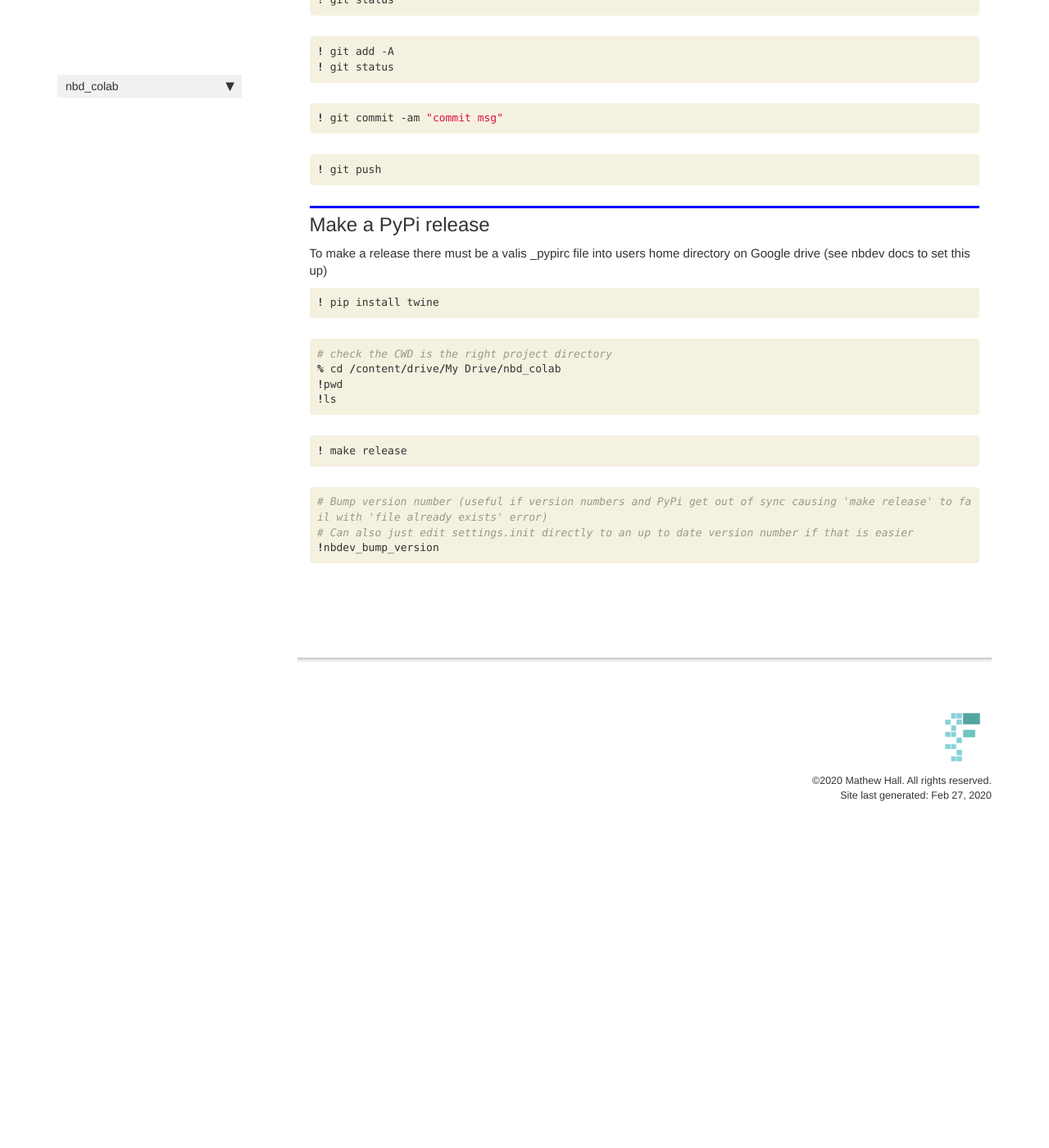
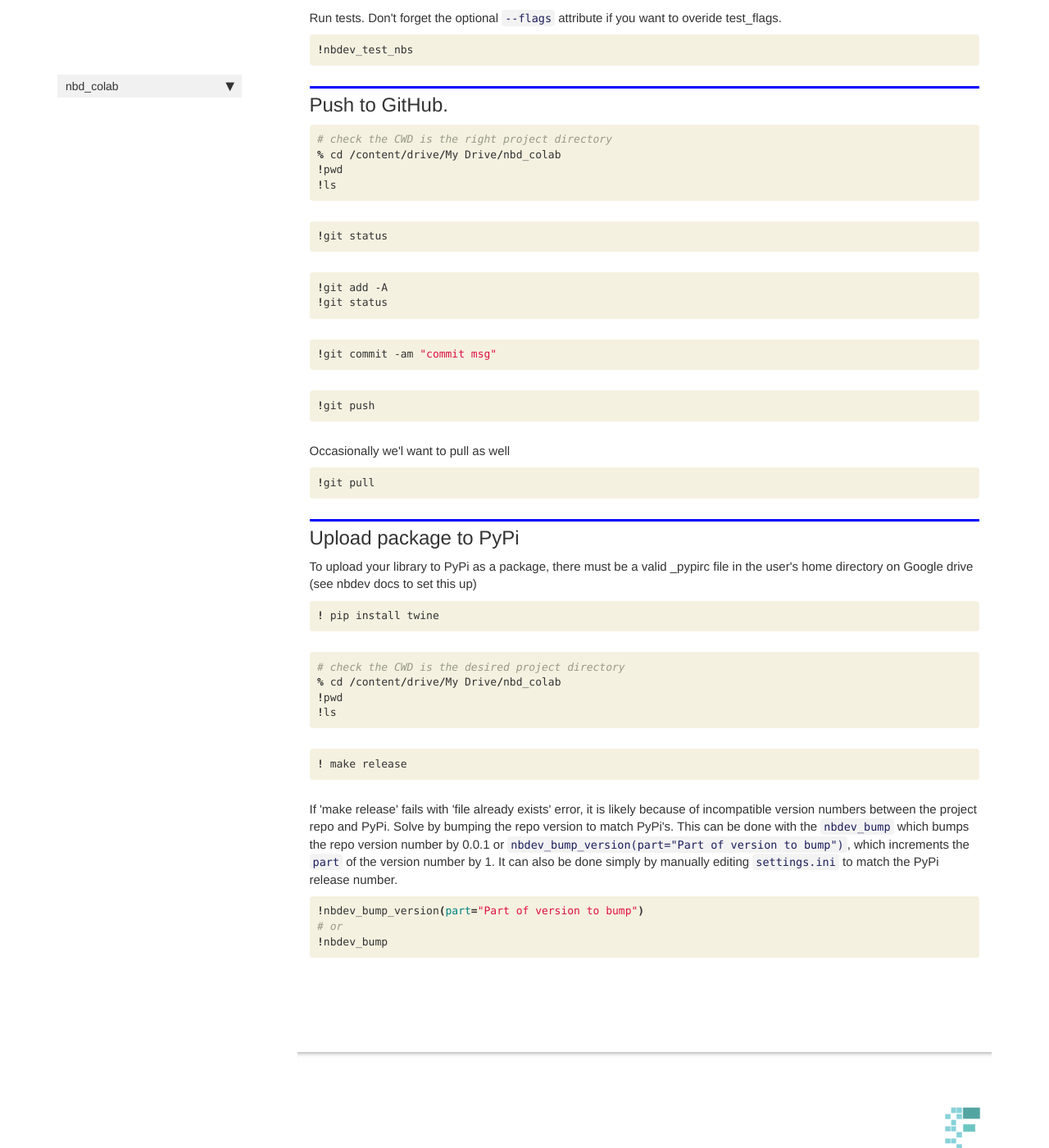
Before and after one commit to hallmx/nbd_colab, a Jekyll site: the page built from docs/cltemplate.html, in a window 1280 px wide and 1400 px high, scrolled down 1994 px. Shown: the whole window at 82% size. Built offline with Jekyll 4.4.1, drawn with Linux system fonts in a browser that asks for light colours; nearby versions of some CDN libraries; comment, search, counter and statistics services are not loaded; before the commit the page ends 3024 px from its top, so only the background shows below that; some of the changed text lies outside the part shown.

Commit message:
core.ipynb restructured and bugfix to clone_new_repo()

```diff
--- a/docs/cltemplate.html
+++ b/docs/cltemplate.html
@@ -5,7 +5,7 @@ title: Command line template
 keywords: fastai
 sidebar: home_sidebar
 
-summary: "A minimal template for a coomand line notebook to manage an nbdev_Colab project.  "
+summary: "A minimal template for a 'command line notebook' to manage an nbdev project in Google Colaboratory.  "
 ---
 <!--
 
@@ -108,7 +108,7 @@ summary: "A minimal template for a coomand line notebook to manage an nbdev_Cola
 </div>
 <div class="cell border-box-sizing text_cell rendered"><div class="inner_cell">
 <div class="text_cell_render border-box-sizing rendered_html">
-<h2 id="Clone-a-new-repo-to-Google-Drive">Clone a new repo to Google Drive<a class="anchor-link" href="#Clone-a-new-repo-to-Google-Drive">&#182;</a></h2>
+<h2 id="Clone-a-new-repository-to-Google-Drive">Clone a new repository to Google Drive<a class="anchor-link" href="#Clone-a-new-repository-to-Google-Drive">&#182;</a></h2>
 </div>
 </div>
 </div>
@@ -156,7 +156,7 @@ summary: "A minimal template for a coomand line notebook to manage an nbdev_Cola
 </div>
 <div class="cell border-box-sizing text_cell rendered"><div class="inner_cell">
 <div class="text_cell_render border-box-sizing rendered_html">
-<p>If the repo cloned successfully, but either git configuration or installing git hooks failed then use the following code to manually perform.</p>
+<p>If the repo cloned successfully, but either git user configuration or installing git hooks failed then use the following code to perform these tasks manually.</p>
 
 </div>
 </div>
@@ -166,8 +166,8 @@ summary: "A minimal template for a coomand line notebook to manage an nbdev_Cola
 
 <div class="inner_cell">
     <div class="input_area">
-<div class=" highlight hl-ipython3"><pre><span></span><span class="o">!</span> git config user.email <span class="s2">&quot;&lt;github username&gt;&quot;</span>
-<span class="o">!</span> git config user.name <span class="s2">&quot;&lt;email&gt;&quot;</span>
+<div class=" highlight hl-ipython3"><pre><span></span><span class="o">!</span>git config user.email <span class="s2">&quot;&lt;github username&gt;&quot;</span>
+<span class="o">!</span>git config user.name <span class="s2">&quot;&lt;email&gt;&quot;</span>
 </pre></div>
 
     </div>
@@ -180,7 +180,7 @@ summary: "A minimal template for a coomand line notebook to manage an nbdev_Cola
 
 <div class="inner_cell">
     <div class="input_area">
-<div class=" highlight hl-ipython3"><pre><span></span><span class="o">!</span> nbdev_install_git_hooks
+<div class=" highlight hl-ipython3"><pre><span></span><span class="o">!</span>nbdev_install_git_hooks
 </pre></div>
 
     </div>
@@ -215,7 +215,7 @@ summary: "A minimal template for a coomand line notebook to manage an nbdev_Cola
 
 <div class="inner_cell">
     <div class="input_area">
-<div class=" highlight hl-ipython3"><pre><span></span><span class="o">!</span> nbdev_build_lib
+<div class=" highlight hl-ipython3"><pre><span></span><span class="o">!</span>nbdev_build_lib
 </pre></div>
 
     </div>
@@ -228,7 +228,7 @@ summary: "A minimal template for a coomand line notebook to manage an nbdev_Cola
 
 <div class="inner_cell">
     <div class="input_area">
-<div class=" highlight hl-ipython3"><pre><span></span><span class="o">!</span> nbdev_build_docs
+<div class=" highlight hl-ipython3"><pre><span></span><span class="o">!</span>nbdev_build_docs
 </pre></div>
 
     </div>
@@ -241,7 +241,7 @@ summary: "A minimal template for a coomand line notebook to manage an nbdev_Cola
 
 <div class="inner_cell">
     <div class="input_area">
-<div class=" highlight hl-ipython3"><pre><span></span><span class="o">!</span> nbdev_diff_nbs
+<div class=" highlight hl-ipython3"><pre><span></span><span class="o">!</span>nbdev_diff_nbs
 </pre></div>
 
     </div>
@@ -249,12 +249,62 @@ summary: "A minimal template for a coomand line notebook to manage an nbdev_Cola
 </div>
 
 </div>
+<div class="cell border-box-sizing text_cell rendered"><div class="inner_cell">
+<div class="text_cell_render border-box-sizing rendered_html">
+<p>If nbdev_diff_nbs gives an output, run either notebook2script() or script2notebook() to fix the conflict.</p>
+<p>To keep the notebook code (most common)</p>
+
+</div>
+</div>
+</div>
 <div class="cell border-box-sizing code_cell rendered">
 <div class="input">
 
 <div class="inner_cell">
     <div class="input_area">
-<div class=" highlight hl-ipython3"><pre><span></span><span class="o">!</span> nbdev_test_nbs
+<div class=" highlight hl-ipython3"><pre><span></span><span class="c1"># from nbdev.export import notebook2script</span>
+<span class="c1"># notebook2script()</span>
+</pre></div>
+
+    </div>
+</div>
+</div>
+
+</div>
+<div class="cell border-box-sizing text_cell rendered"><div class="inner_cell">
+<div class="text_cell_render border-box-sizing rendered_html">
+<p>or, to keep the script code:</p>
+
+</div>
+</div>
+</div>
+<div class="cell border-box-sizing code_cell rendered">
+<div class="input">
+
+<div class="inner_cell">
+    <div class="input_area">
+<div class=" highlight hl-ipython3"><pre><span></span><span class="c1"># from nbdev.sync import script2notebook</span>
+<span class="c1"># script2notebook()</span>
+</pre></div>
+
+    </div>
+</div>
+</div>
+
+</div>
+<div class="cell border-box-sizing text_cell rendered"><div class="inner_cell">
+<div class="text_cell_render border-box-sizing rendered_html">
+<p>Run tests. Don't forget the optional <code>--flags</code> attribute if you want to overide test_flags.</p>
+
+</div>
+</div>
+</div>
+<div class="cell border-box-sizing code_cell rendered">
+<div class="input">
+
+<div class="inner_cell">
+    <div class="input_area">
+<div class=" highlight hl-ipython3"><pre><span></span><span class="o">!</span>nbdev_test_nbs
 </pre></div>
 
     </div>
@@ -289,7 +339,7 @@ summary: "A minimal template for a coomand line notebook to manage an nbdev_Cola
 
 <div class="inner_cell">
     <div class="input_area">
-<div class=" highlight hl-ipython3"><pre><span></span><span class="o">!</span> git status
+<div class=" highlight hl-ipython3"><pre><span></span><span class="o">!</span>git status
 </pre></div>
 
     </div>
@@ -302,8 +352,8 @@ summary: "A minimal template for a coomand line notebook to manage an nbdev_Cola
 
 <div class="inner_cell">
     <div class="input_area">
-<div class=" highlight hl-ipython3"><pre><span></span><span class="o">!</span> git add -A
-<span class="o">!</span> git status
+<div class=" highlight hl-ipython3"><pre><span></span><span class="o">!</span>git add -A
+<span class="o">!</span>git status
 </pre></div>
 
     </div>
@@ -316,7 +366,7 @@ summary: "A minimal template for a coomand line notebook to manage an nbdev_Cola
 
 <div class="inner_cell">
     <div class="input_area">
-<div class=" highlight hl-ipython3"><pre><span></span><span class="o">!</span> git commit -am <span class="s2">&quot;commit msg&quot;</span>
+<div class=" highlight hl-ipython3"><pre><span></span><span class="o">!</span>git commit -am <span class="s2">&quot;commit msg&quot;</span>
 </pre></div>
 
     </div>
@@ -329,7 +379,7 @@ summary: "A minimal template for a coomand line notebook to manage an nbdev_Cola
 
 <div class="inner_cell">
     <div class="input_area">
-<div class=" highlight hl-ipython3"><pre><span></span><span class="o">!</span> git push
+<div class=" highlight hl-ipython3"><pre><span></span><span class="o">!</span>git push
 </pre></div>
 
     </div>
@@ -339,13 +389,33 @@ summary: "A minimal template for a coomand line notebook to manage an nbdev_Cola
 </div>
 <div class="cell border-box-sizing text_cell rendered"><div class="inner_cell">
 <div class="text_cell_render border-box-sizing rendered_html">
-<h2 id="Make-a-PyPi-release">Make a PyPi release<a class="anchor-link" href="#Make-a-PyPi-release">&#182;</a></h2>
+<p>Occasionally we'l want to pull as well</p>
+
+</div>
+</div>
+</div>
+<div class="cell border-box-sizing code_cell rendered">
+<div class="input">
+
+<div class="inner_cell">
+    <div class="input_area">
+<div class=" highlight hl-ipython3"><pre><span></span><span class="o">!</span>git pull
+</pre></div>
+
+    </div>
+</div>
+</div>
+
+</div>
+<div class="cell border-box-sizing text_cell rendered"><div class="inner_cell">
+<div class="text_cell_render border-box-sizing rendered_html">
+<h2 id="Upload-package-to-PyPi">Upload package to PyPi<a class="anchor-link" href="#Upload-package-to-PyPi">&#182;</a></h2>
 </div>
 </div>
 </div>
 <div class="cell border-box-sizing text_cell rendered"><div class="inner_cell">
 <div class="text_cell_render border-box-sizing rendered_html">
-<p>To make a release there must be a valis _pypirc file into users home directory on Google drive (see nbdev docs to set this up)</p>
+<p>To upload your library to PyPi as a package, there must be a valid _pypirc file in the user's home directory on Google drive (see nbdev docs to set this up)</p>
 
 </div>
 </div>
@@ -368,7 +438,7 @@ summary: "A minimal template for a coomand line notebook to manage an nbdev_Cola
 
 <div class="inner_cell">
     <div class="input_area">
-<div class=" highlight hl-ipython3"><pre><span></span><span class="c1"># check the CWD is the right project directory</span>
+<div class=" highlight hl-ipython3"><pre><span></span><span class="c1"># check the CWD is the desired project directory</span>
 <span class="o">%</span> <span class="n">cd</span> <span class="o">/</span><span class="n">content</span><span class="o">/</span><span class="n">drive</span><span class="o">/</span><span class="n">My</span> <span class="n">Drive</span><span class="o">/</span><span class="n">nbd_colab</span>
 <span class="o">!</span>pwd
 <span class="o">!</span>ls
@@ -392,14 +462,21 @@ summary: "A minimal template for a coomand line notebook to manage an nbdev_Cola
 </div>
 
 </div>
+<div class="cell border-box-sizing text_cell rendered"><div class="inner_cell">
+<div class="text_cell_render border-box-sizing rendered_html">
+<p>If 'make release' fails with 'file already exists' error, it is likely because of incompatible version numbers between the project repo and PyPi. Solve by bumping the repo version to match PyPi's. This can be done with the <code>nbdev_bump</code> which bumps the repo version number by 0.0.1 or <code>nbdev_bump_version(part="Part of version to bump")</code>, which increments the <code>part</code> of the version number by 1. It can also be done simply by manually editing <code>settings.ini</code> to match the PyPi release number.</p>
+
+</div>
+</div>
+</div>
 <div class="cell border-box-sizing code_cell rendered">
 <div class="input">
 
 <div class="inner_cell">
     <div class="input_area">
-<div class=" highlight hl-ipython3"><pre><span></span><span class="c1"># Bump version number (useful if version numbers and PyPi get out of sync causing &#39;make release&#39; to fail with &#39;file already exists&#39; error)</span>
-<span class="c1"># Can also just edit settings.init directly to an up to date version number if that is easier</span>
-<span class="o">!</span>nbdev_bump_version
+<div class=" highlight hl-ipython3"><pre><span></span><span class="o">!</span>nbdev_bump_version<span class="o">(</span><span class="nv">part</span><span class="o">=</span><span class="s2">&quot;Part of version to bump&quot;</span><span class="o">)</span>
+<span class="c1"># or </span>
+<span class="o">!</span>nbdev_bump
 </pre></div>
 
     </div>
--- a/docs/tutorial.html
+++ b/docs/tutorial.html
@@ -34,7 +34,7 @@ summary: "A quick guide to adding a new Colaboratory notebook to your project re
 <p>Create a new python 3 notebook in Gooogle Colaboratory (Colab) and name it according to the nbdev convention of incremental numbering (00, 01, 02 etc) followed by an underscore and a name describing its contents. For example, if this is the third notebook added to the project, and it contains tests, an appropriate name might be '03_tests.ipynb'. Note that the new notebook may not be created directly in the project repository on Google Drive. If not, locate it on your Google Drive (commonly the 'Colab Notebooks' folder in '/My Drive'), and move it to the project repo by right clicking and selecting 'move'.</p>
 <p>Then add and run the following code snippets in separate cells.</p>
 <ol>
-<li><p>In the first cell add the following code where <code>&lt;module&gt;</code> is the name of the .py file that the notebook will create. In the case of the 03_tests.ipynb notebook, the module name should be 'tests'. Submodules can be specified with <code>&lt;module.submodule</code>.</p>
+<li><p>In the first cell add the following code where <code>&lt;module&gt;</code> is the name of the .py file that the notebook will create. In the case of the 03_tests.ipynb notebook, the module name should be 'tests'. Submodules can be specified with <code>&lt;module.submodule&gt;</code>.</p>
 
 <pre><code># default_exp &lt;module&gt;</code></pre>
 </li>
@@ -102,7 +102,7 @@ notebook2script()</code></pre>
 #test_flag_colab
 from google.colab import drive
 drive.mount('/content/drive')</code></pre>
-<p>If your using Colab you are also likely writing code for GPUs, and device code tested with <code>nbdev_test_nbs</code> in a Colab CPU instance will raise a <code>cuda runtime error (100)</code> exception. You might, therefore, consider setting up another test_flag for this circumstance.</p>
+<p>If your using Colab you are also likely writing code for GPUs, and device code tested with <code>nbdev_test_nbs</code> in a Colab CPU instance will raise a <code>cuda runtime error (100)</code> exception. You might, therefore, consider setting up another test_flag for this circumstance. Use the built in <code>#all_flag</code> to exclude the entire notebook from tests.</p>
 <p>Test_flags can be 'turned off' by passing it as an argument to the --flags attribute of <code>nbdev_test_nbs</code>, like this <code>nbdev_test_nbs --flag test_flag_colab</code>. In this case nbdev will ignore <code>#test_flag_colab</code> during test runs and include flagged cells for testing. You can create and use any number of test flags in this way and the end product is a low-overhead, flexible testing environment - thanks nbdev!</p>
 
 </div>
--- a/nbd_colab/_nbdev.py
+++ b/nbd_colab/_nbdev.py
@@ -2,7 +2,8 @@
 
 __all__ = ["index", "modules", "custom_doc_links", "git_url"]
 
-index = {"check_input": "00_core.ipynb",
+index = {"StopExecution": "00_core.ipynb",
+         "check_input": "00_core.ipynb",
          "get_dest_dir": "00_core.ipynb",
          "get_repo": "00_core.ipynb",
          "drive_setup": "00_core.ipynb",
```
Also changed, not shown: docs/core.html (+33 -13 lines), docs/index.html (+7 -7 lines), docs/troubleshooting.html (+23 -12 lines), nbd_colab/core.py (+22 -26 lines), README.md, 5 other files.
